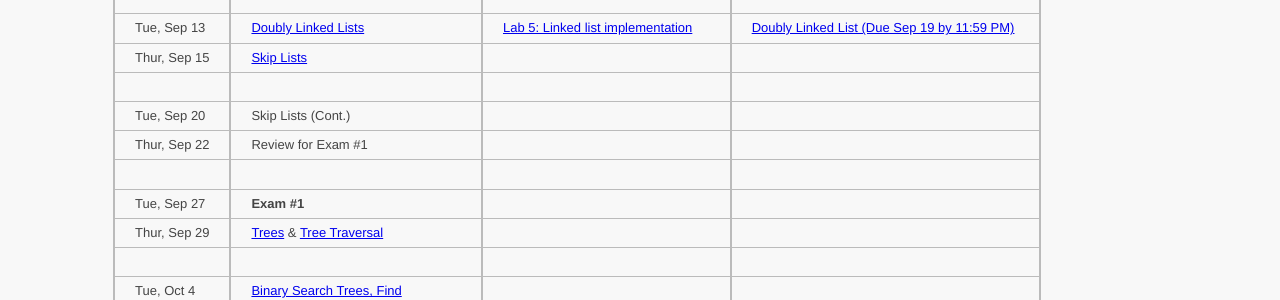
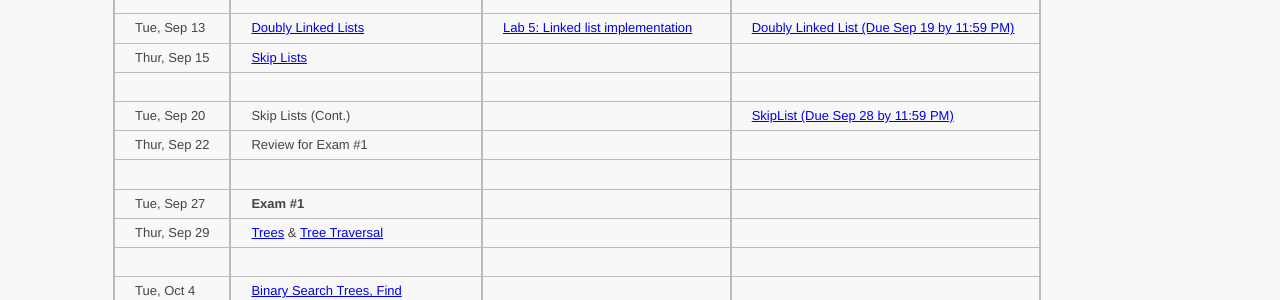
Before and after one commit to ycpcs/cs350-fall2016, a Jekyll site: the page built from schedule.md, in a window 1280 px wide. Shown: the part 320-620 px from the top of the page. Built offline with Jekyll 4.4.1, drawn with Linux system fonts in a browser that asks for light colours.

Commit message:
added assign03

```diff
--- a/schedule.md
+++ b/schedule.md
@@ -20,7 +20,7 @@ Thur, Sep  8   |  [Linked Lists](lectures/LinkedList_lecture.pdf)
 Tue, Sep 13    |  [Doubly Linked Lists](lectures/DoublyLinkedList_lecture.pdf)                                 |  [Lab 5: Linked list implementation](labs/lab05.html)       |  [Doubly Linked List (Due Sep 19 by 11:59 PM)](assign/assign02.html)     <!-- [Lab 5: Linked list implementation](labs/lab05.html) --> <!-- [Doubly Linked List (Due Sep 21 by 11:59 PM)](assign/assign02.html) -->
 Thur, Sep 15   |  [Skip Lists](lectures/Skip_Lists.pdf)                                                        |                                                             |                                                                          <!-- SkipList Find Activity -->
                |                                                                                               |                                                             |
-Tue, Sep 20    |  Skip Lists (Cont.)                                                                           |                                                             |                                                                          <!-- SkipList Insert Activity --> <!-- [SkipList (Due Sep 28 by 11:59 PM)](assign/assign03.html) -->
+Tue, Sep 20    |  Skip Lists (Cont.)                                                                           |                                                             |  [SkipList (Due Sep 28 by 11:59 PM)](assign/assign03.html)               <!-- SkipList Insert Activity --> <!-- [SkipList (Due Sep 28 by 11:59 PM)](assign/assign03.html) -->
 Thur, Sep 22   |  Review for Exam #1                                                                           |                                                             |
                |                                                                                               |                                                             |
 Tue, Sep 27    |  **Exam #1**                                                                                  |                                                             |
```
Also changed, not shown: 1 other file.
